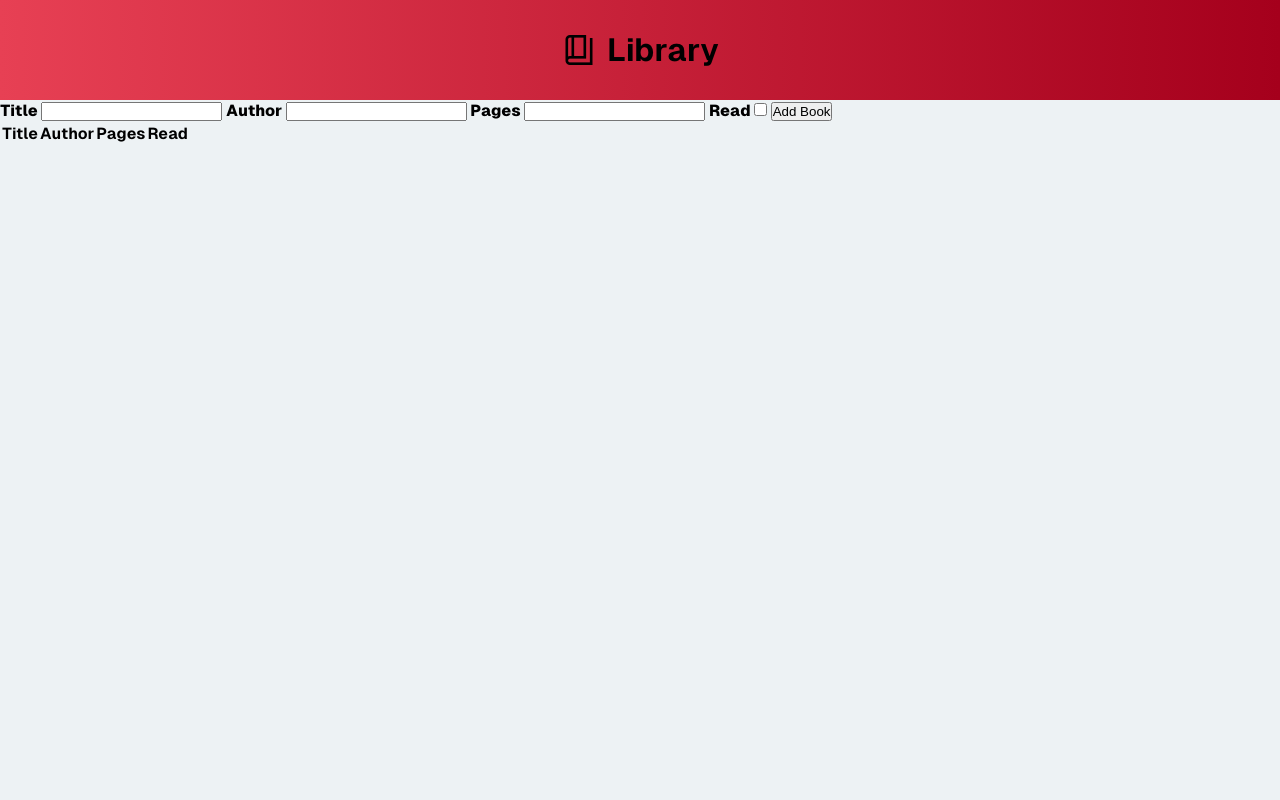
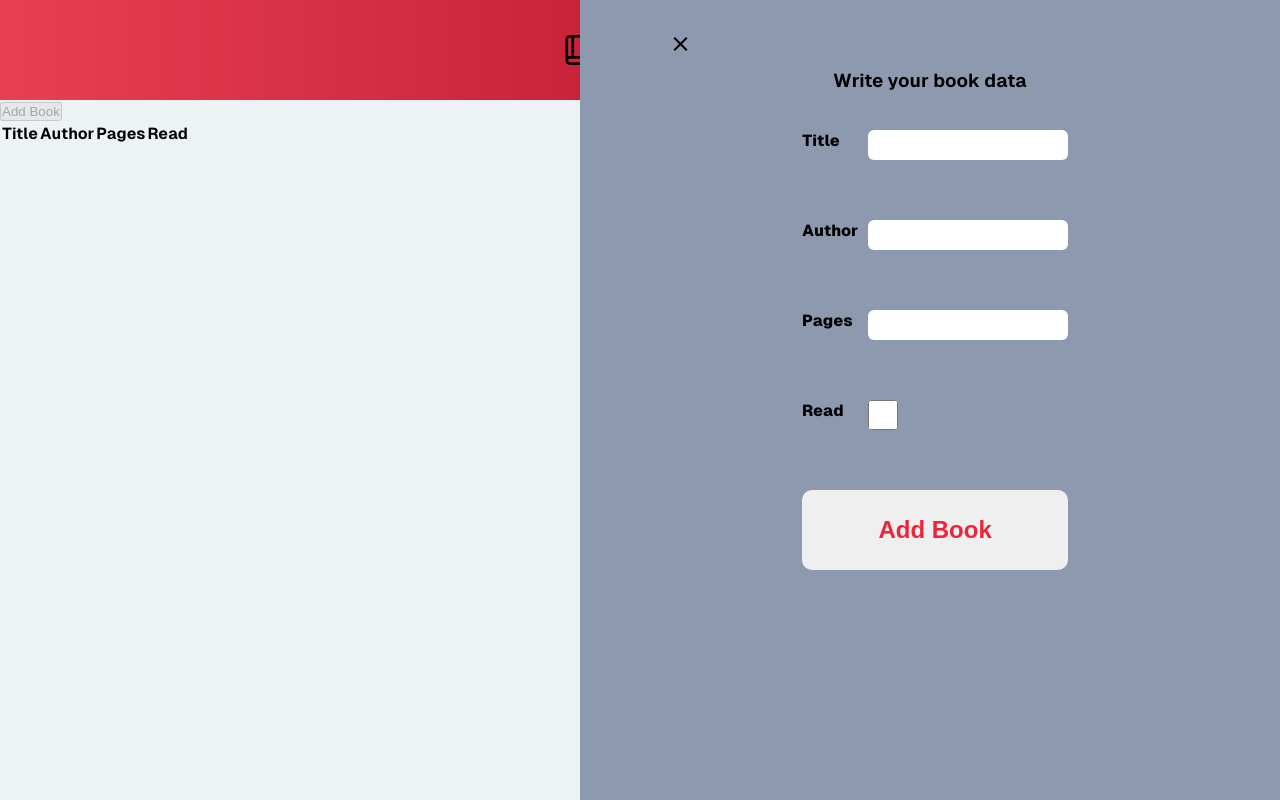
Before and after one commit to GabyAM/odin-library, a plain HTML site: page index.html in a window 1280 px wide. Both pictures are taken after a click on the button "Add Book". Drawn offline with nearby package versions, Linux system fonts and the light colour scheme.

Commit message:
styles form as an animated side bar
now when the user presses the 'add book' button, a sidebar will apear with the form inside.

```diff
--- a/index.html
+++ b/index.html
@@ -14,7 +14,14 @@
         </span>
         <h1>Library</h1>
     </header>
+    <button class="open-sidebar-button">Add Book</button>
     <aside>
+        <button class="form-exit-button">
+            <span class="material-symbols-outlined">
+                close
+            </span>
+        </button>
+        <h3>Write your book data</h3>
         <form>
             <label for="title">Title</label>
             <input type="text" name="title" id="title">
--- a/index.js
+++ b/index.js
@@ -48,8 +48,18 @@ $form.addEventListener('submit', (event) => {
     event.preventDefault();
 })
 
+const $formExitButton = document.querySelector('.form-exit-button');
 const $button = document.querySelector('.open-sidebar-button');
 $button.addEventListener('click', () => {
-    document.querySelector('aside').style.width = '50%';
+    document.querySelector('aside').classList.add('open');
+    setTimeout(() => {
+        $formExitButton.style.visibility = 'visible';
+    }, 600)
     $button.disabled = true;
 })
+
+$formExitButton.addEventListener('click', () => {
+    document.querySelector('aside').classList.remove('open');
+    $button.disabled = false;
+    $formExitButton.style.visibility = 'hidden';
+})
--- a/style.css
+++ b/style.css
@@ -44,3 +44,73 @@ header {
 header .material-symbols-outlined {
     font-size: 36px;
 }
+
+aside {
+    position: fixed;
+    top: 0;
+    right: 0;
+    height: 100%;
+    width: 0;
+    background-color: #8d99ae;
+    z-index: 1;
+    transition: 0.5s;
+    display: grid;
+    grid-template-rows:100px 300px;
+    justify-items: center;
+}
+
+.open {
+    width: 50%;
+    padding: 30px;
+}
+
+.form-exit-button {
+    position: fixed;
+    top: 30px;
+    left: 52%;
+    background:none;
+    border-style: none;
+    width: 30px;
+    height: 30px;
+    visibility: hidden;
+}
+
+aside h3 {
+    place-self: center;
+}
+
+aside #title, aside #author, aside #pages {
+    width: 200px;
+    height: 30px;
+    border-style: none;
+    border-radius: 6px;
+}
+
+form {
+    width: 40%;
+    display: grid;
+    grid-template-columns: 1fr 1fr;
+    grid-template-rows: repeat(5, 80px);
+    gap: 10px;
+}
+
+form #read {
+    border-radius: 20px;
+    height: 30px;
+    width: 30px;
+    align-self: start;
+    justify-self: start;
+}
+
+form button {
+    grid-column: 1/3;
+    border-style: none;
+    border-radius: 10px;
+    color: #ef233c;
+    font-weight: bold;
+    font-size: 1.5rem;
+}
+
+form button:hover {
+    border: 2px solid #ef233c;
+}
```
